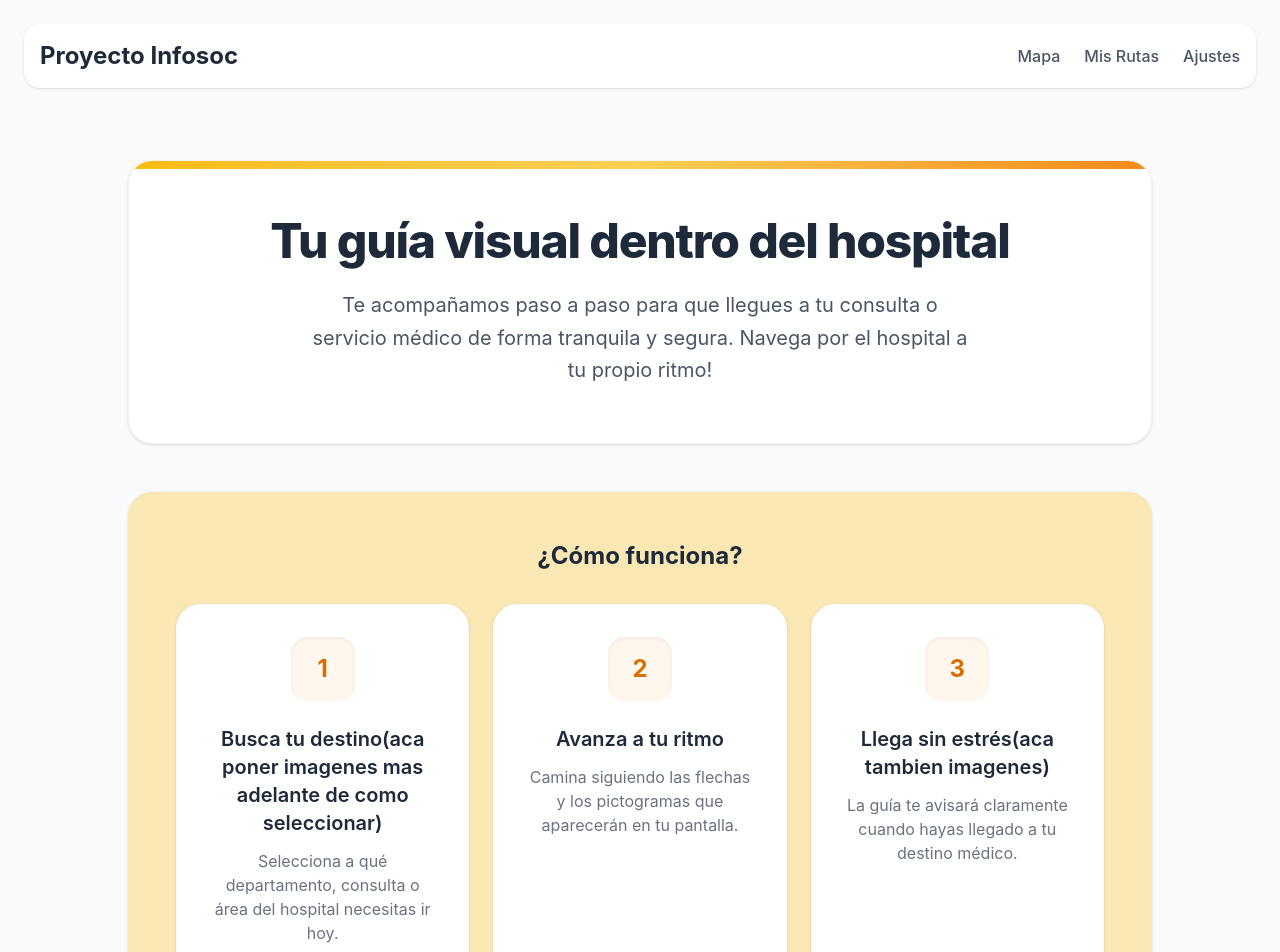
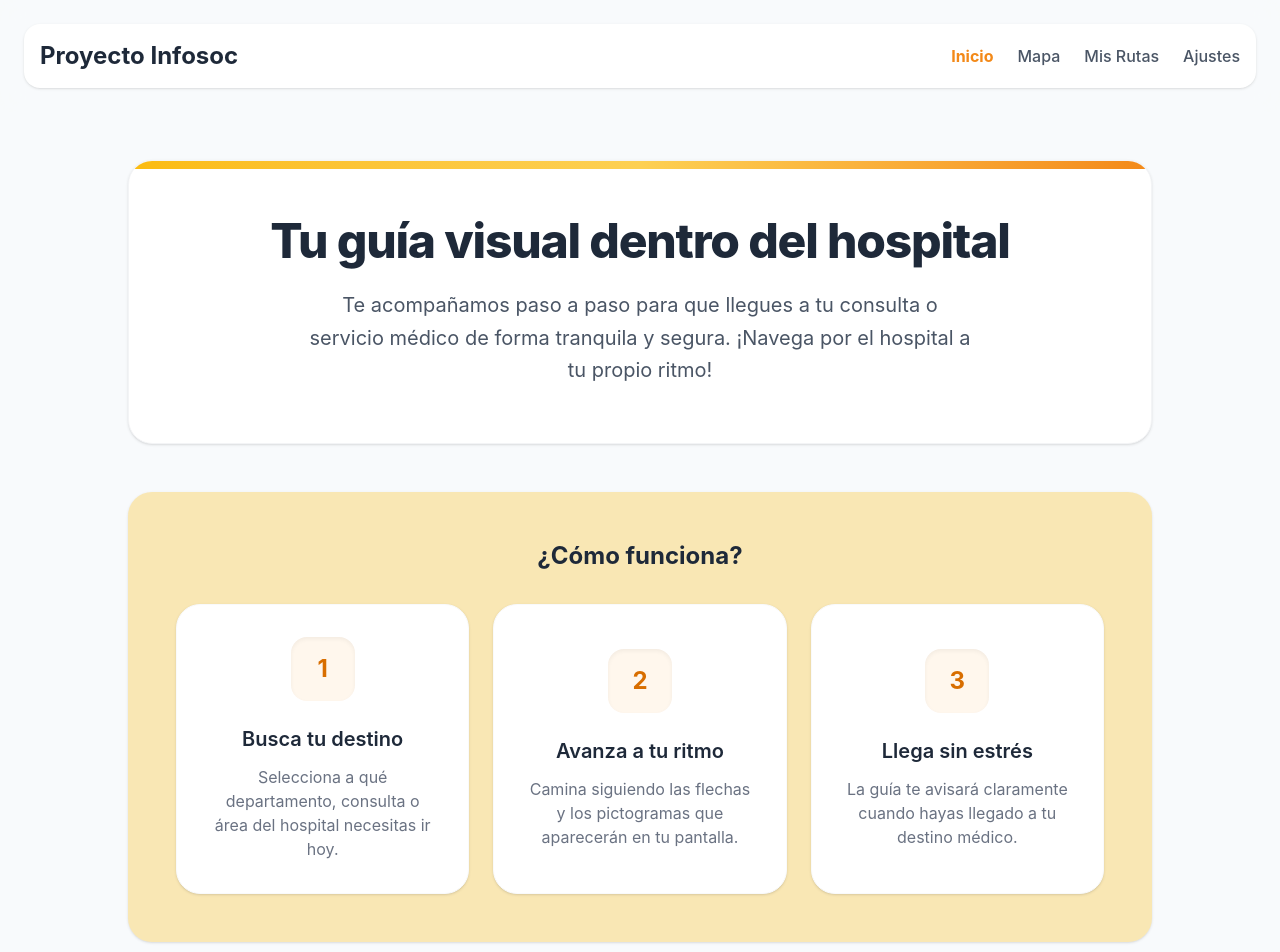
Before and after one commit to nonmonn/Infosoc, an Angular app in the folder Proyecto-fuente/app-hospital-pwa/: page / in a window 1280 px wide. Shown: the top 952 px of the page. Built offline with nearby package versions, Linux system fonts and the light colour scheme.

Commit message:
Pequeños detalles

```diff
--- a/Proyecto-fuente/app-hospital-pwa/src/app/features/home/home.html
+++ b/Proyecto-fuente/app-hospital-pwa/src/app/features/home/home.html
@@ -9,7 +9,7 @@
       Tu guía visual dentro del hospital
     </h2>
     <p class="text-gray-600 text-lg md:text-xl max-w-2xl mx-auto leading-relaxed">
-      Te acompañamos paso a paso para que llegues a tu consulta o servicio médico de forma tranquila y segura. Navega por el hospital a tu propio ritmo!
+      Te acompañamos paso a paso para que llegues a tu consulta o servicio médico de forma tranquila y segura. ¡Navega por el hospital a tu propio ritmo!
     </p>
   </section>
 
@@ -18,19 +18,19 @@
     <h3 class="text-2xl font-bold text-gray-800 mb-8 text-center">¿Cómo funciona?</h3>
 
     <!-- Grilla que en computador muestra 3 columnas y en celular 1 columna -->
-    <div class="grid grid-cols-1 md:grid-cols-3 gap-6">
+    <div class="grid grid-cols-1 md:grid-cols-3 gap-6 auto-rows-fr">
 
       <!-- Paso 1 -->
-      <div class="bg-white p-8 rounded-3xl shadow-sm border border-gray-50 flex flex-col items-center text-center hover:shadow-md transition-shadow">
+      <div class="bg-white p-8 rounded-3xl shadow-sm border border-gray-50 flex flex-col items-center justify-center text-center hover:shadow-md transition-shadow">
         <div class="bg-orange-50 text-naranja-intenso font-bold rounded-2xl w-16 h-16 flex items-center justify-center text-2xl mb-6 shadow-inner">
           1
         </div>
-        <h4 class="text-xl font-semibold text-gray-800 mb-3">Busca tu destino(aca poner imagenes mas adelante de como seleccionar)</h4>
+        <h4 class="text-xl font-semibold text-gray-800 mb-3">Busca tu destino</h4>
         <p class="text-gray-500">Selecciona a qué departamento, consulta o área del hospital necesitas ir hoy.</p>
       </div>
 
       <!-- Paso 2 -->
-      <div class="bg-white p-8 rounded-3xl shadow-sm border border-gray-50 flex flex-col items-center text-center hover:shadow-md transition-shadow">
+      <div class="bg-white p-8 rounded-3xl shadow-sm border border-gray-50 flex flex-col items-center justify-center text-center hover:shadow-md transition-shadow">
         <div class="bg-orange-50 text-naranja-intenso font-bold rounded-2xl w-16 h-16 flex items-center justify-center text-2xl mb-6 shadow-inner">
           2
         </div>
@@ -39,11 +39,11 @@
       </div>
 
       <!-- Paso 3 -->
-      <div class="bg-white p-8 rounded-3xl shadow-sm border border-gray-50 flex flex-col items-center text-center hover:shadow-md transition-shadow">
+      <div class="bg-white p-8 rounded-3xl shadow-sm border border-gray-50 flex flex-col items-center justify-center text-center hover:shadow-md transition-shadow">
         <div class="bg-orange-50 text-naranja-intenso font-bold rounded-2xl w-16 h-16 flex items-center justify-center text-2xl mb-6 shadow-inner">
           3
         </div>
-        <h4 class="text-xl font-semibold text-gray-800 mb-3">Llega sin estrés(aca tambien imagenes)</h4>
+        <h4 class="text-xl font-semibold text-gray-800 mb-3">Llega sin estrés</h4>
         <p class="text-gray-500">La guía te avisará claramente cuando hayas llegado a tu destino médico.</p>
       </div>
 
--- a/Proyecto-fuente/app-hospital-pwa/src/app/shared/components/footer/footer.html
+++ b/Proyecto-fuente/app-hospital-pwa/src/app/shared/components/footer/footer.html
@@ -14,7 +14,7 @@
       <div class="flex flex-col items-center md:items-start gap-3">
         <h3 class="font-bold text-gray-800 text-lg mb-2">Navegación</h3>
         <!-- <a routerLink="/" class="text-gray-500 hover:text-naranja-calido font-medium transition-colors">Inicio</a> -->
-        <a routerLink="/rutas" class="text-gray-500 hover:text-naranja-calido font-medium transition-colors">Mapa del Hospital</a>
+        <a routerLink="/dashboard" class="text-gray-500 hover:text-naranja-calido font-medium transition-colors">Mapa del Hospital</a>
         <a href="#" class="text-gray-500 hover:text-naranja-calido font-medium transition-colors">Mis Rutas</a>
       </div>
 
--- a/Proyecto-fuente/app-hospital-pwa/src/app/shared/components/header/header.html
+++ b/Proyecto-fuente/app-hospital-pwa/src/app/shared/components/header/header.html
@@ -4,7 +4,7 @@
       <h1 class="text-2xl font-bold text-gray-800">Proyecto Infosoc</h1>
 
       <nav class="hidden md:flex items-center gap-6 text-gray-600 font-medium">
-        <!-- <a routerLink="/" routerLinkActive="text-naranja-calido font-bold" [routerLinkActiveOptions]="{exact: true}" class="hover:text-naranja-intenso cursor-pointer transition-colors">Inicio</a> -->
+        <a routerLink="/" routerLinkActive="text-naranja-calido font-bold" [routerLinkActiveOptions]="{exact: true}" class="hover:text-naranja-intenso cursor-pointer transition-colors">Inicio</a>
         <a routerLink="/dashboard" routerLinkActive="text-naranja-calido font-bold" class="hover:text-naranja-intenso transition-colors">Mapa</a>
         <!-- <a href="#" class="hover:text-naranja-intenso transition-colors">Mis Rutas</a> -->
         <a href="#" id="nav-mis-rutas" class="hover:text-naranja-intenso transition-colors">Mis Rutas</a>
@@ -20,7 +20,7 @@
 
   @if (menuAbierto) {
     <nav class="absolute top-full left-0 w-full mt-2 bg-white rounded-2xl shadow-lg p-4 flex flex-col gap-4 text-gray-600 font-medium z-50 md:hidden">
-      <!-- <a routerLink="/" (click)="toggleMenu()" routerLinkActive="text-naranja-calido font-bold" [routerLinkActiveOptions]="{exact: true}" class="hover:text-naranja-intenso transition-colors border-b border-gray-100 pb-2">Inicio</a> -->
+      <a routerLink="/" (click)="toggleMenu()" routerLinkActive="text-naranja-calido font-bold" [routerLinkActiveOptions]="{exact: true}" class="hover:text-naranja-intenso transition-colors border-b border-gray-100 pb-2">Inicio</a>
       <a routerLink="/dashboard" (click)="toggleMenu()" routerLinkActive="text-naranja-calido font-bold" class="hover:text-naranja-intenso transition-colors border-b border-gray-100 pb-2">Mapa</a>
       <a href="#" (click)="toggleMenu()" class="hover:text-naranja-intenso transition-colors border-b border-gray-100 pb-2">Mis Rutas</a>
       <a href="#" (click)="toggleMenu()" class="hover:text-naranja-intenso transition-colors">Ajustes</a>
```
